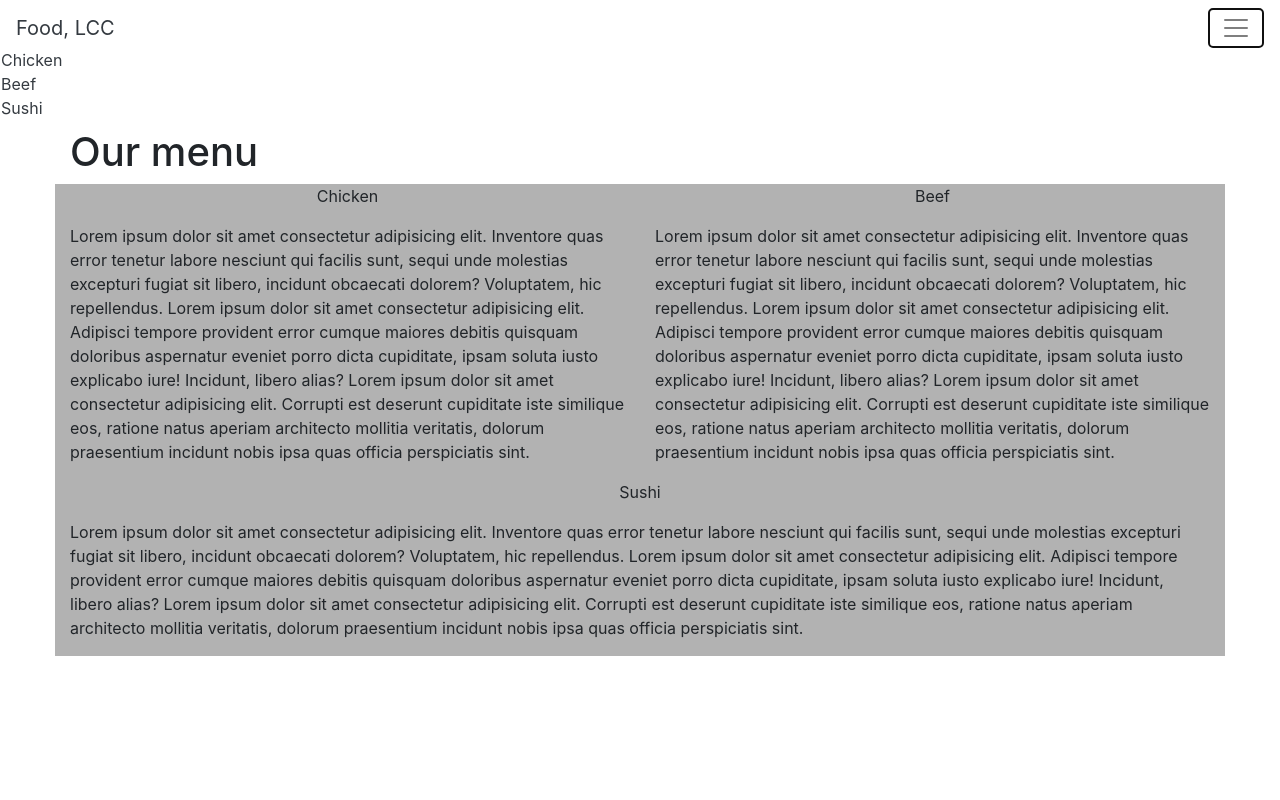
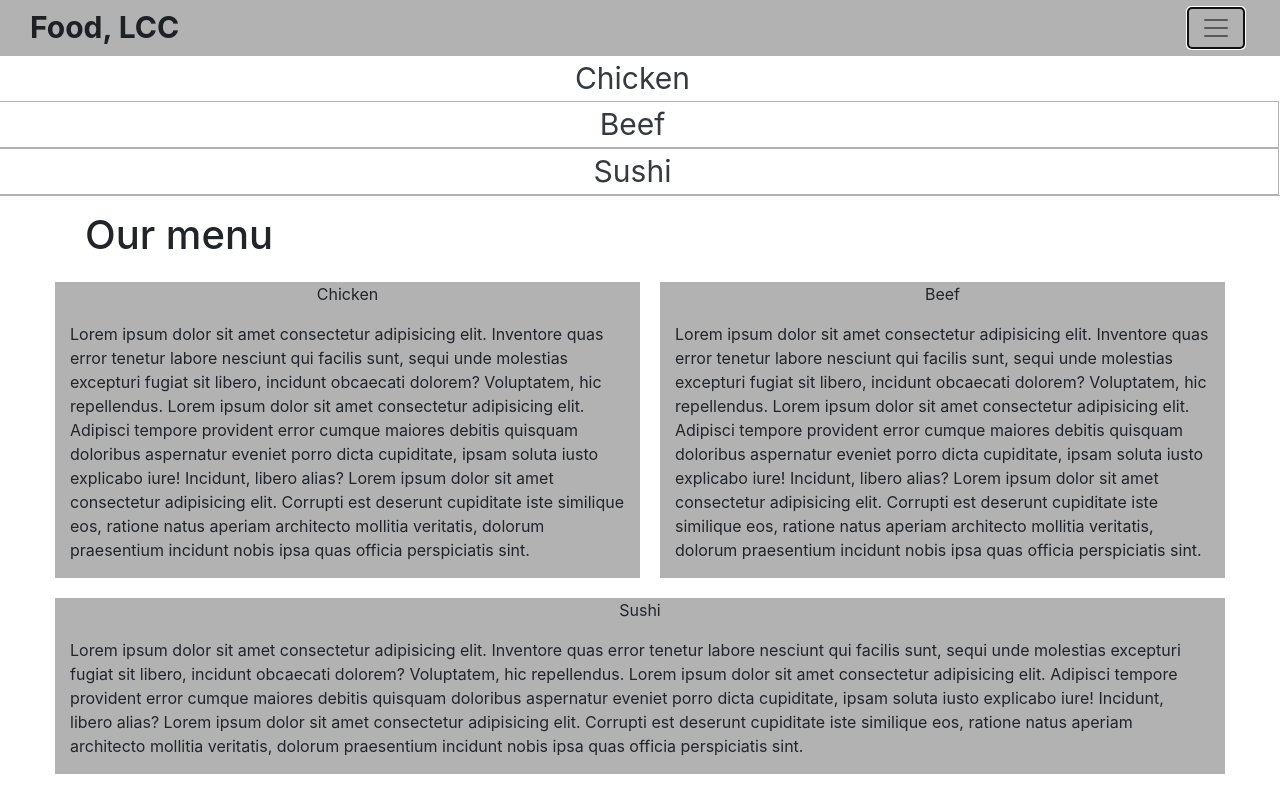
Before and after one commit to KarlaSz/training-webdev, a plain HTML site: page mod3_solution/index.html in a window 1280 px wide. Both pictures are taken after a click on the button 1236 px from the left and 28 px from the top of the page. Drawn offline with nearby package versions, Linux system fonts and the light colour scheme.

Commit message:
Update styles.css

```diff
--- a/mod3_solution/styles.css
+++ b/mod3_solution/styles.css
@@ -1,3 +1,64 @@
 .box {
     background-color: rgb(178, 178, 178);
 }
+
+.box1 {
+    margin: 0 20px 20px 0;
+}
+
+.box2 {
+    margin: 0 0 20px 0px;
+}
+
+.box3 {
+    margin: 0 0 20px 0px;
+}
+
+.titlebody {
+   margin: 10px;
+   padding: 5px;
+   display: flex;
+   align-items: center;
+   justify-content: center;
+   font-size: 30px;
+
+}
+#navbarlinks ul li {
+    display: flex;
+   align-items: center;
+   justify-content: center;
+   font-size: 30px;
+}
+
+.navbar-toggler {
+    margin-right: 35px;
+}
+.boxlinks {
+    border: 1px solid rgb(178, 178, 178);
+}
+
+.flexbox-container div {
+    border: 1px solid rgb(178, 178, 178);
+    background-color: white!important;
+}
+
+.logo {
+    font-size: 30px;
+    font-weight: bold;
+    padding-left: 30px;
+}
+
+.flexbox-container {
+    background-color: rgb(178, 178, 178);
+    margin: 0;
+    padding: 0;
+}
+
+.navbar-link {
+    text-decoration: none;
+}
+
+
+.navbar-light .navbar-toggler{
+    border: 2px solid;
+}
```
